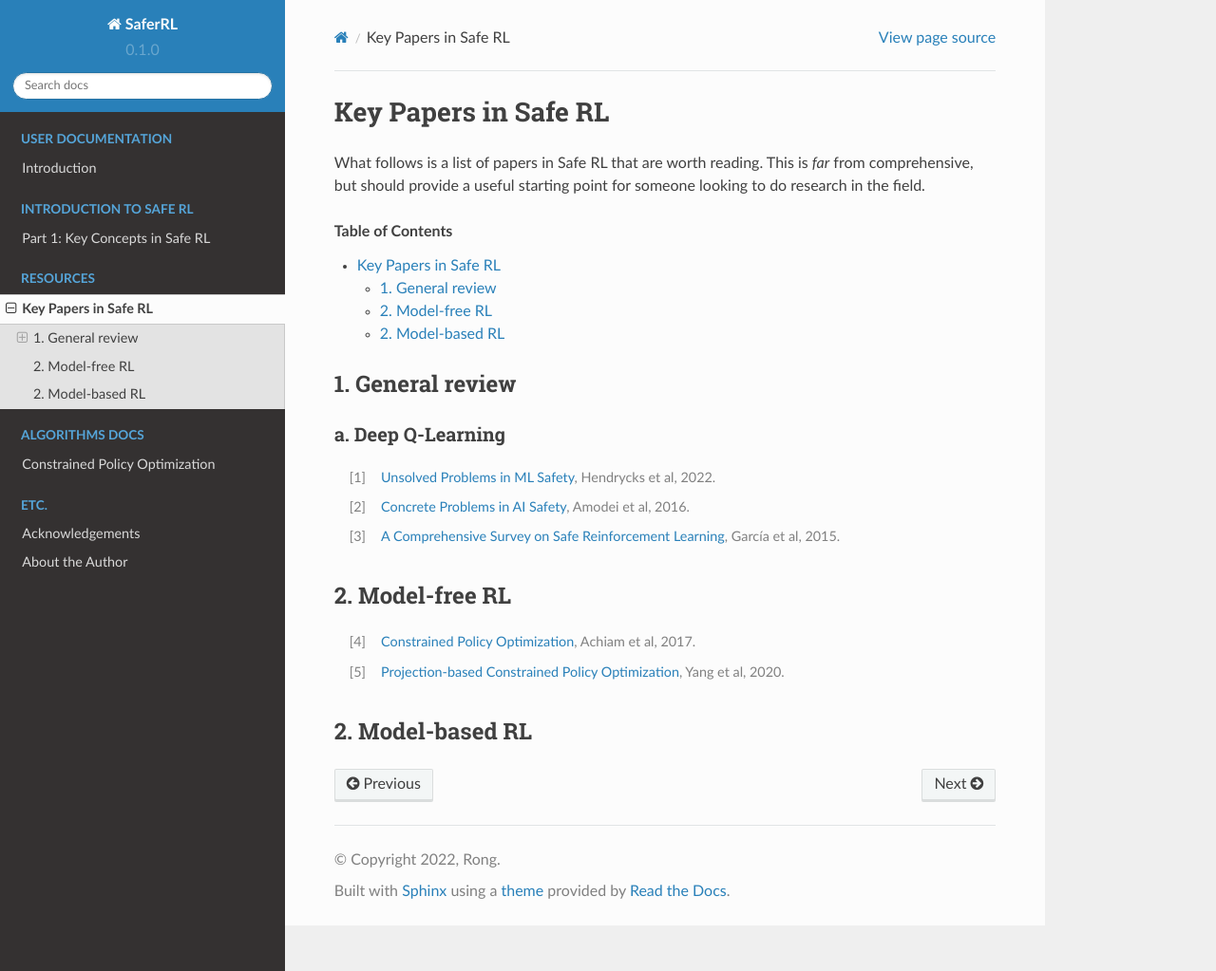
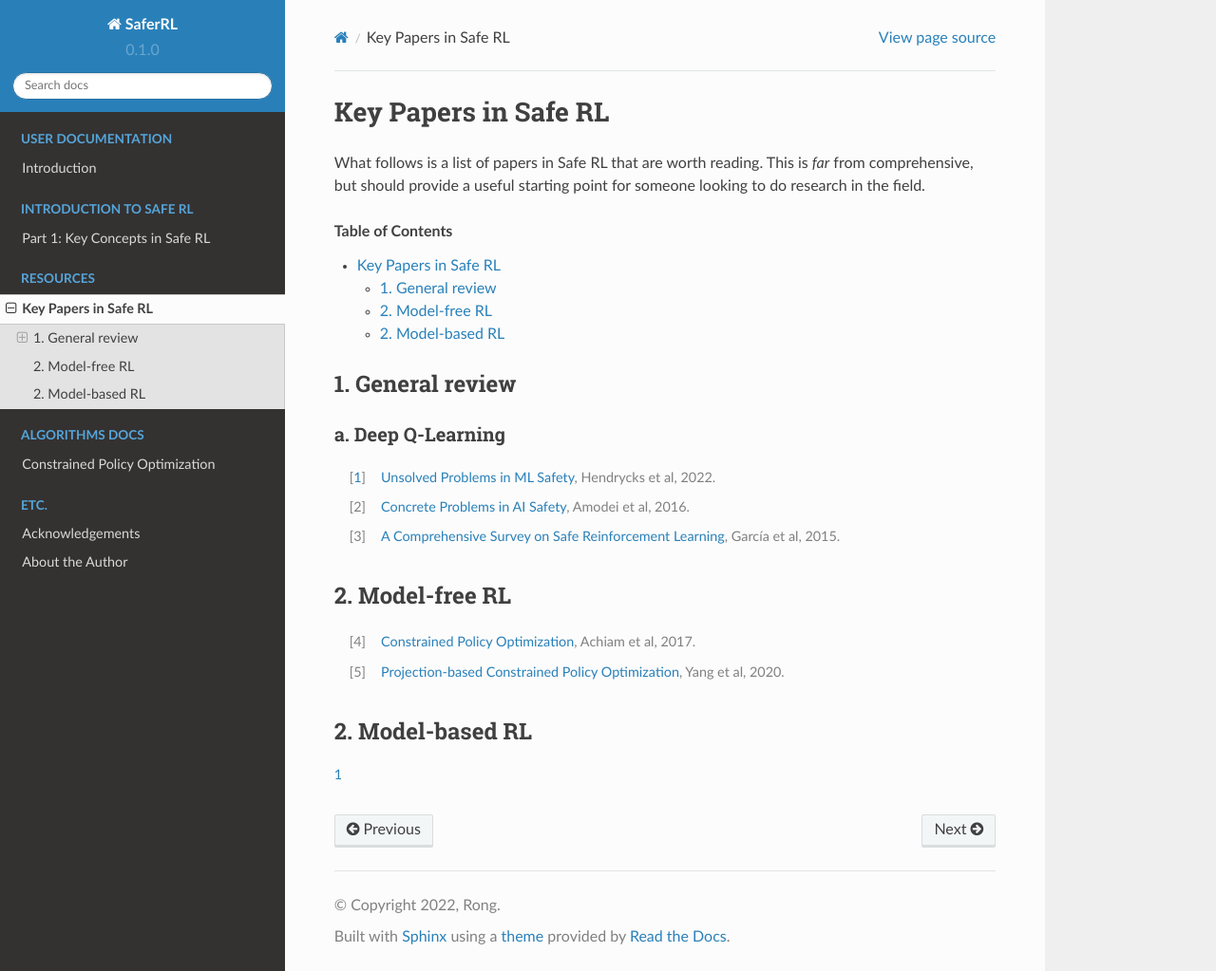
Before and after one commit to RongRG/saferRL, a Sphinx documentation site: the page built from docs/source/saferrl/keypapers.rst, in a window 1280 px wide and 1023 px high. Shown: the whole window at 95% size. Built offline with Sphinx 7.4.7 and the Read the Docs theme 2.0.0, drawn with Linux system fonts in a browser that asks for light colours.

```diff
--- a/docs/source/saferrl/keypapers.rst
+++ b/docs/source/saferrl/keypapers.rst
@@ -31,3 +31,5 @@ a. Deep Q-Learning
 
 2. Model-based RL
 =================
+
+[#]_
```
